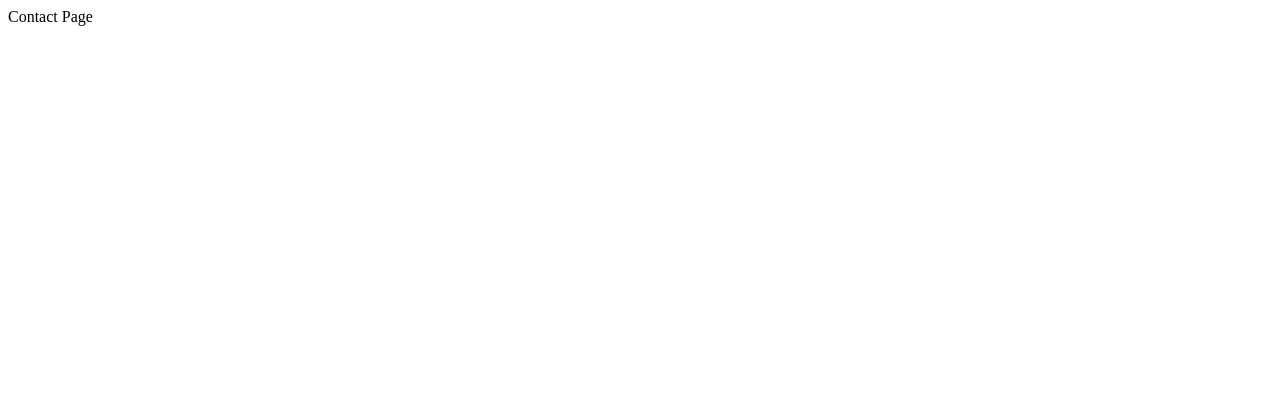
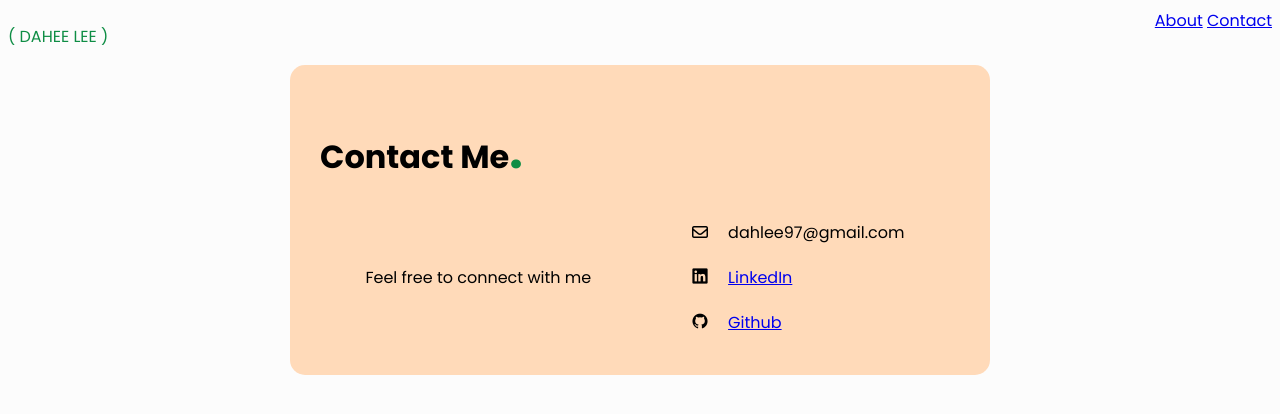
Before and after one commit to dhl92000/portfolio-redesign-2024, a website: page html/contact.html in a window 1280 px wide. Drawn offline with nearby package versions, Linux system fonts and the light colour scheme.

Commit message:
contact page and retrosquares page added

```diff
--- a/css/aboutStyle.css
+++ b/css/aboutStyle.css
@@ -41,7 +41,10 @@ header {
 
 /* ------- DESKTOP --------- */
 @media(min-width:801px) {
-
+    h1{
+        font-size: 50px;
+        letter-spacing: 0.25rem;
+    }
     /* header */
     header {
         position: fixed;
@@ -66,8 +69,9 @@ header {
         align-items: center;
     }
 
+
     .timeline {
-        width: 80vw;
+        width: 70vw;
         height: 80vh;
         align-content: center;
     }
@@ -77,15 +81,17 @@ header {
         flex-direction: row;
         justify-content: space-between;
     }
-
+    .storyDiv{
+        width: 70vw;
+        height: 100vh;
+    }
     .story {
         display: flex;
         justify-content: space-between;
         align-items: center;
-        width: 80vw;
-        height: 100vh;
+
         text-align: justify;
-        gap: 20px;
+        gap: 3em;
     }
 
     .storyText {
@@ -94,6 +100,7 @@ header {
 
     #storyImageDiv img {
         width: 30vw;
+
     }
 
 }
--- a/css/contactStyle.css
+++ b/css/contactStyle.css
@@ -0,0 +1,60 @@
+body {
+    font-family: "Poppins", sans-serif;
+    background-color: #fcfcfc;
+
+}
+
+header {
+    display: flex;
+    flex-direction: row;
+    justify-content: space-between;
+    color: #0E8D44;
+    text-decoration: none;
+}
+
+#headerName a {
+    text-decoration: none;
+    color: #0E8D44;
+}
+
+.contactCard {
+    width: 70vw;
+    margin: auto;
+    background-color: peachpuff;
+    border-radius: 15px;
+}
+
+.contactItemsDiv {
+    display: flex;
+    flex-direction: column;
+    justify-content: center;
+    align-items: center;
+}
+
+@media(min-width:801px) {
+    .contactCard {
+        width: 50vw;
+        margin: auto;
+        padding: 10px;
+        background-color: peachpuff;
+        border-radius: 15px;
+        padding: 30px;
+    }
+
+    .contactCardLayout{
+        display: flex;
+        flex-direction: row;
+        justify-content: space-around;
+        align-items: center;
+    }
+
+    .contactItems {
+        display: flex;
+        flex-direction: row;
+        align-items: center;
+
+    }
+    .contactItems p {
+        margin: 10px;
+    }
+}
--- /dev/null
+++ b/css/projectsStyle.css
@@ -0,0 +1,23 @@
+body {
+    font-family: "Poppins", sans-serif;
+    background-color: #fcfcfc;
+}
+
+#headerImage{
+    position: absolute;
+    width: 100vw;
+    height: 40vh;
+    overflow: hidden;
+    display: flex;
+    justify-content: center;
+    align-items: center;
+    z-index: 1;
+}
+
+#headerImage img{
+    position: relative;
+}
+
+#headerTitle{
+    z-index: 5;
+}
--- a/html/contact.html
+++ b/html/contact.html
@@ -1,11 +1,82 @@
 <!DOCTYPE html>
 <html lang="en">
+
 <head>
     <meta charset="UTF-8">
     <meta name="viewport" content="width=device-width, initial-scale=1.0">
-    <title>Document</title>
+    <title>Contact Dahee Lee</title>
+    <!-- CSS -->
+    <link rel="stylesheet" href="../css/contactStyle.css">
+
+    <!-- fonts -->
+    <link
+        href="https://fonts.googleapis.com/css2?family=Poppins:ital,wght@0,100;0,200;0,300;0,400;0,500;0,600;0,700;0,800;0,900;1,100;1,200;1,300;1,400;1,500;1,600;1,700;1,800;1,900&display=swap"
+        rel="stylesheet">
+    <link href="https://fonts.googleapis.com/css2?family=DM+Serif+Display:ital@0;1&display=swap" rel="stylesheet">
+    <link href="https://fonts.googleapis.com/css2?family=Gothic+A1&display=swap" rel="stylesheet">
+
+    <!-- icons -->
+    <link rel="stylesheet" type='text/css' href="https://cdn.jsdelivr.net/gh/devicons/devicon@latest/devicon.min.css" />
+    <script src="https://kit.fontawesome.com/24ebcf55ae.js" crossorigin="anonymous"></script>
+    <script src="/js/app.js" charset="UTF-8"></script>
 </head>
+
 <body>
-    Contact Page
+
+    <!-- ------------- -->
+    <!----- Header ---->
+    <!-- ------------- -->
+    <header class="header">
+        <div id="headerName">
+            <p><a href="/index.html">( DAHEE LEE )</a></p>
+        </div>
+        <div class="headerNav">
+            <a class="headerNavItem" href="/html/about.html">About</a>
+            <a class="headerNavItem" href="/html/contact.html">Contact</a>
+        </div>
+    </header>
+
+    <div class="contactCard">
+        <h1>Contact Me<span style="color:#0E8D44;font-size: 1.5em;">.</span></h1>
+        <div class="contactCardLayout">
+
+            <div class="contactText">
+                Feel free to connect with me
+            </div>
+            <div class="contactItemsdiv">
+                <div class="contactItems">
+                    <p>
+                        <i class="fa-regular fa-envelope"></i>
+                    </p>
+
+                    <p>dahlee97@gmail.com</p>
+                </div>
+                <div class="contactItems">
+                    <p>
+                        <i class="devicon-linkedin-plain"></i>
+                    </p>
+
+                    <p><a href="linkedin.com/in/daheelee/">LinkedIn</a></p>
+                </div>
+                <div class="contactItems">
+                    <p>
+                        <i class="devicon-github-original"></i>
+                    </p>
+
+                    <p><a href="https://github.com/dhl92000">Github</a></p>
+                </div>
+
+            </div>
+
+        </div>
+
+
+
+
+    </div>
+
+
+
 </body>
+
 </html>
```
Also changed, not shown: css/style.css (+3 -4 lines), html/about.html (+22 -11 lines), html/retrosquares.html (+39 -2 lines), index.html (+5 -5 lines), 1 other file.
